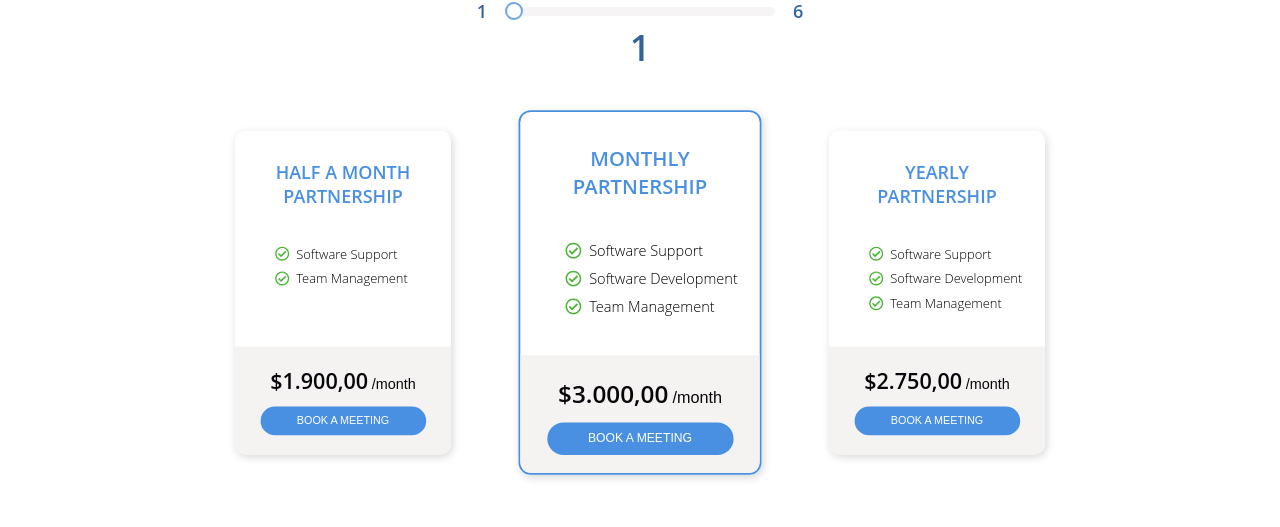
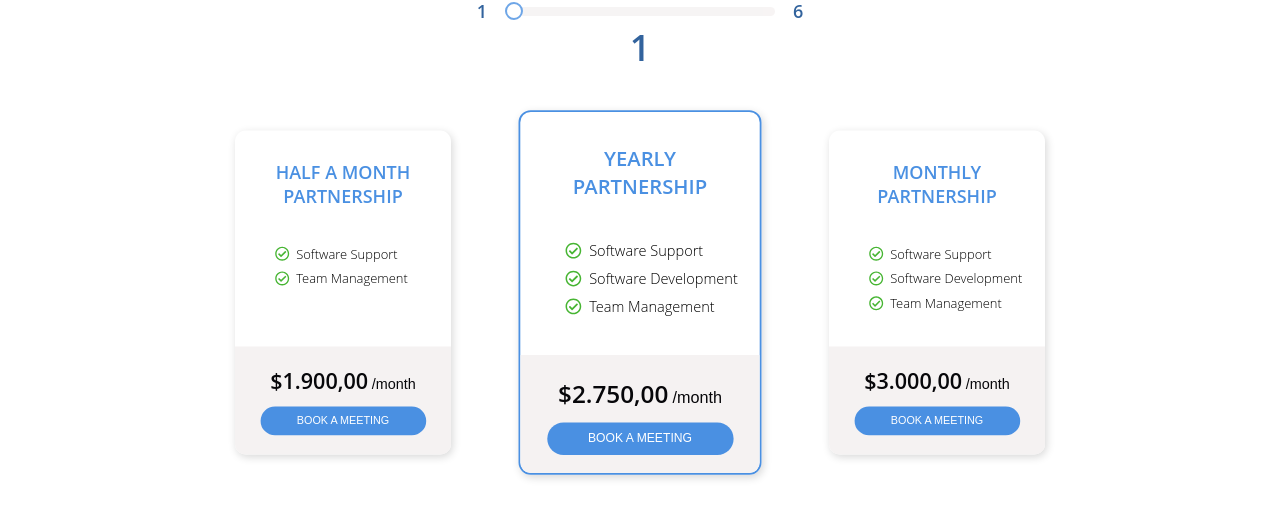
Before and after one commit to fadonitech/front-end-sample-project, a Next.js app: page / in a window 1280 px wide. Shown: the part 2415-2942 px from the top of the page. Built offline with nearby package versions, Linux system fonts and the light colour scheme.

Commit message:
Fix - Plans Style

```diff
--- a/components/HomePage/Plans/Plans.js
+++ b/components/HomePage/Plans/Plans.js
@@ -31,16 +31,16 @@ const Plans = () => {
         />
         <PriceCard
           value={value}
-          title="MONTHLY"
+          title="YEARLY"
           subtitle="PARTNERSHIP"
-          subscription="monthly"
+          subscription="yearly"
           development={true}
         />
         <PriceCard
           value={value}
-          title="YEARLY"
+          title="MONTHLY"
           subtitle="PARTNERSHIP"
-          subscription="yearly"
+          subscription="monthly"
           development={true}
         />
       </div>
```
